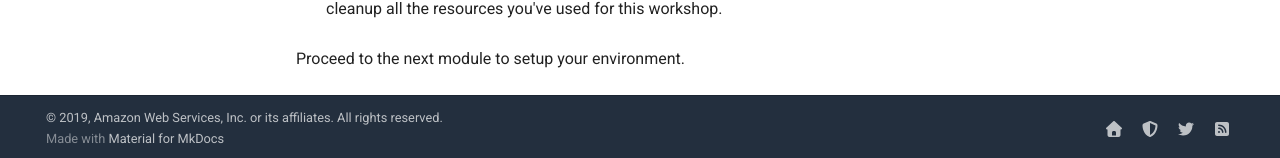
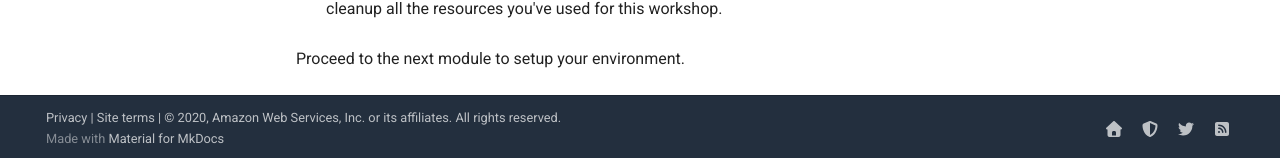
Before and after one commit to ryskit/amazon-cognito-identity-management-workshop, an MkDocs documentation site: the page built from docs/index.md, in a window 1280 px wide and 900 px high, scrolled down 1375 px. Shown: the part 739-897 px from the top of the window. Built offline with MkDocs 1.6.1 and Material for MkDocs 9.7.7, drawn with Linux system fonts in a browser that asks for light colours; comment, search, counter and statistics services are not loaded.

Commit message:
Updated footer

```diff
--- a/mkdocs.yml
+++ b/mkdocs.yml
@@ -11,7 +11,7 @@ repo_name: 'aws-samples/amazon-cognito-identity-management-workshop'
 repo_url: 'https://github.com/aws-samples/amazon-cognito-identity-management-workshop'
 
 # Copyright
-copyright: '&copy; 2019, Amazon Web Services, Inc. or its affiliates. All rights reserved.'
+copyright: '<a href="https://aws.amazon.com/privacy/" target="_blank">Privacy</a> | <a href="https://aws.amazon.com/terms/" target="_blank">Site terms</a> | &copy; 2020, Amazon Web Services, Inc. or its affiliates. All rights reserved.'
 
 # Configuration
 theme:
```
